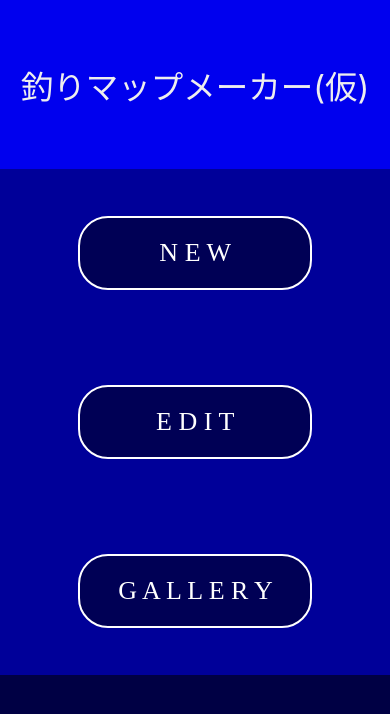
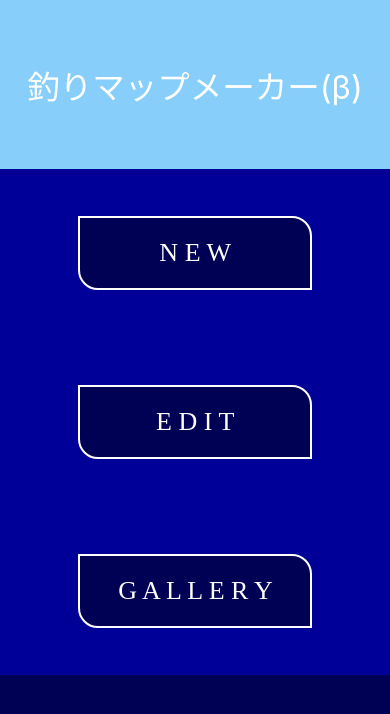
Before and after one commit to FrozenKota/TsuriMapMaker, a React Native app: screen / in a window 390 px wide. Shown: the top 714 px of the page. Built offline with nearby package versions, Linux system fonts and the light colour scheme.

Commit message:
ファイル名入力結果の受け渡し処理(props)を記述。その他style関係修正多数

```diff
--- a/App.tsx
+++ b/App.tsx
@@ -11,17 +11,18 @@ const App = () => {
     const [ storageControlOption, setStorageControlOption ] = useState("");
 
     const strageControlHandler = (props: any) => {
-        setStorageControlOption(props.option)
+        const {option} = props;
+        setStorageControlOption(option)
         setStorageControlIsOpen(true);
     }
-    const strageControlCloseHandler = () => {
+    const strageControlCloseHandler = (props: any) => {
         setStorageControlIsOpen(false);
     }
 
     return(
         <View style={styles.mainContainer}>
             <View style={styles.titleLayout}>
-                <Text style={styles.titleName}>釣りマップメーカー(仮)</Text>
+                <Text style={styles.titleName}>釣りマップメーカー(β)</Text>
             </View>
             <View style={styles.selectButtonLayout}>
                 <TouchableOpacity onPress={() => {strageControlHandler({option: "new"})}}><View style={styles.selectButton}><Text style={styles.selectButtonText}> N E W </Text></View></TouchableOpacity>
@@ -43,19 +44,19 @@ const styles = StyleSheet.create({
     mainContainer:{
         flex: 1,
         flexDirection: 'column',
-        backgroundColor: 'white',
+        backgroundColor: 'yellow',
     },
     titleLayout:{
         flex: 1,
         height: '10%',
         width: width,
-        backgroundColor: "#0000EE",
+        backgroundColor: "#87cefa",
         opacity: 1,
         justifyContent: 'center',
     },
     titleName:{
         textAlign: 'center',
-        color: '#EEEEEE',
+        color: 'white',
         fontSize: width / 12,
         alignContent: 'center',
     },
@@ -74,10 +75,10 @@ const styles = StyleSheet.create({
         alignItems: 'center',
         borderColor: 'white',
         borderWidth: 2,
-        borderTopRightRadius: 30,
-        borderTopLeftRadius: 30,
-        borderBottomLeftRadius: 30,
-        borderBottomRightRadius: 30,
+        borderTopRightRadius: 20,
+        borderTopLeftRadius: 0,
+        borderBottomLeftRadius: 20,
+        borderBottomRightRadius: 0,
         backgroundColor: '#000055',
 
     },
@@ -90,7 +91,7 @@ const styles = StyleSheet.create({
         flex: 1,
         height: '30%',
         width: width,
-        backgroundColor: '#000044',
+        backgroundColor: '#000055',
         opacity: 1,
         justifyContent: 'center',
     }
--- a/components/ITextInput.tsx
+++ b/components/ITextInput.tsx
@@ -7,14 +7,22 @@ const { width, height } = Dimensions.get('window');
 
 const ITextInput = (props: any) => {
     const {closeHandler} = props;
-    const [text, onChangeText] = React.useState("ファイル名を入力");
+    const [text, onChangeText] = React.useState('新規ファイル');
+
+    const okHandler = () => {
+        closeHandler(text);
+    }
+
+    const cancelHandler = () => {
+        closeHandler("");
+    }
 
     return(
         <View style={styles.mainContainer} >
             <View style={styles.inputContainer} >
                 <View style={styles.titleLayout}>
                     <View style={styles.titleStyle}>
-                        <Text style={styles.titleText}>ファイル名を入力</Text>
+                        <Text style={styles.titleText}>新規作成</Text>
                     </View>
                 </View>
                 <View style={styles.inputLayout}>
@@ -23,12 +31,15 @@ const ITextInput = (props: any) => {
                         onChangeText={onChangeText}
                         value={text}>
                     </TextInput>
+                    <View style={styles.message}>
+                        <Text style={{color: '#222222', fontSize: 15}}>使用可能なファイル名です(checker 未実装)</Text>
+                    </View>
                     <View style={styles.buttonLayout}>
-                        <TouchableOpacity onPress={closeHandler} style={styles.Button}>
-                            <Text style={{color: 'black'}}>Close</Text>
+                        <TouchableOpacity onPress={cancelHandler} style={styles.Button}>
+                            <Text style={{color: 'black'}}>Cancel</Text>
                         </TouchableOpacity>
 
-                        <TouchableOpacity onPress={closeHandler} style={styles.Button}>
+                        <TouchableOpacity onPress={okHandler} style={styles.Button}>
                             <Text style={{color: 'black'}}>OK</Text>
                         </TouchableOpacity>
                     </View>
@@ -48,17 +59,17 @@ const styles = StyleSheet.create({
         width: width,
         backgroundColor: 'black',
         opacity: 0.9,
-        justifyContent: 'center',
     },
     inputContainer: {
         flexDirection: 'column',
         height: '30%',
         width: width,
+        marginTop: '30%',
     },
     titleLayout: {
         flex: 0.2,
         flexDirection: 'row',
-        backgroundColor: 'lightblue',
+        backgroundColor: '#191970',
         opacity: 0.8,
         width: width,
         alignItems: 'center',
@@ -68,7 +79,7 @@ const styles = StyleSheet.create({
         flex: 0.8,
         flexDirection: 'column',
         backgroundColor: 'white',
-        opacity: 0.8,
+        opacity: 0.9,
         width: width,
         justifyContent: 'space-around',
 
@@ -104,4 +115,9 @@ const styles = StyleSheet.create({
         borderWidth: 1,
         padding: 10,
       },
+    message: {
+        marginLeft: 12,
+        marginBottom: 12,
+        color: 'blue'
+    }
 });
--- a/components/StorageControl.tsx
+++ b/components/StorageControl.tsx
@@ -17,18 +17,60 @@
 *****************************************************/
 
 import React, {useState} from 'react';
-import {StyleSheet, View, Text, TouchableOpacity, Dimensions, ScrollView} from 'react-native';
+import {StyleSheet, View, Text, TouchableOpacity, Dimensions, ScrollView, Alert} from 'react-native';
 import AsyncStorage from '@react-native-async-storage/async-storage';
 import ITextInput from './ITextInput';
+import Images from '../Asset/asset';
 
 const { width, height } = Dimensions.get('window');
 
 const StorageControl = (props: any) => {
-    const {imgObj, closeHandler, option} = props;
+    const {closeHandler, option} = props;
+    const ASPECT_RATIO = width / height;
+
+    const [ fileName, setFileName ] = useState("new_file");
+    const [ imgObj, setImgObj ] = useState<{
+        key: string,
+        divNumX: number,
+        divNumY: number,
+        region: {
+            latitude: number,
+            longitude: number,
+            latitudeDelta: number,
+            longitudeDelta: number,
+        },
+        imgData:[
+            {PosX: number, PosY: number, source: any},
+        ]
+      }>
+      ({
+        key: "sample",
+        divNumX: 0,
+        divNumY: 0,
+        region: {
+            latitude: 34.6963315,
+            longitude: 139.3749429,
+            latitudeDelta: 0.05,
+            longitudeDelta: 0.05 * ASPECT_RATIO,
+        },
+        imgData:[
+            { PosX: 0, PosY: 0, source: Images[0] },
+        ]
+      })
     let title = "";
     let dummydata = [];
-    let fileNameInput = "NewFileName";
     const Data = {};
+
+    const setFileNameHandler = (fileName: string) => {
+        // データベースのキーが重複しないかチェック
+
+        // 新規ファイル作成
+        setFileName(fileName);
+        createData(fileName);
+
+        //新規の空データ作成
+        closeHandler();
+    }
 
     if(option == "new"){
         title = "ファイル名を入力"
@@ -37,21 +79,6 @@ const StorageControl = (props: any) => {
     }else if(option == "gallery"){
         title = "閲覧したいファイルを選択"
     }else {
-    }
-
-    // Load save data
-
-    // Write save data
-    const createData = async(props: any) => {
-        const {value} = props;
-        console.log("#Saving data")
-        console.log(value);
-        try {
-            const jsonValue = JSON.stringify(value);
-            await AsyncStorage.setItem('data1', jsonValue);
-        } catch (e) {
-            // saving error
-        }
     }
 
     for (let i = 0; i < 20; i ++){
@@ -64,9 +91,9 @@ const StorageControl = (props: any) => {
 
     if(option === "new"){
         return(
-            <ITextInput closeHandler={closeHandler}/>
+            <ITextInput closeHandler={(fileName: string) => setFileNameHandler(fileName)}/>
         )
-    }else{
+    } else {
         return(
             <View style={styles.mainContainer}>
                 <View style={styles.titleAreaLayout}>
@@ -104,6 +131,20 @@ const DataBlock = (props: any) => {
     )
 }
 
+export default StorageControl;
+
+// Write save data
+const createData = async(fileName: string) => {
+    console.log("#Saving data")
+    console.log(fileName);
+    try {
+        const jsonValue = JSON.stringify(value);
+        await AsyncStorage.setItem('data1', jsonValue);
+    } catch (e) {
+        // saving error
+    }
+}
+
 // Read save data
 const readData = async() => {
     try {
@@ -115,9 +156,7 @@ const readData = async() => {
         // error reading value
         console.log("error");
     }
- }
-
-export default StorageControl;
+}
 
 
 const styles = StyleSheet.create({
@@ -143,7 +182,7 @@ const styles = StyleSheet.create({
         flex: 0.1,
         flexDirection: 'row',
         width: width,
-        backgroundColor: 'lightblue',
+        backgroundColor: '#191970',
     },
     dataAreaLayout: {
         flex: 0.9,
```
Also changed, not shown: components/MapEditor.tsx (+3 -27 lines), 1 other file (tests, documents, lock files or other folders).
